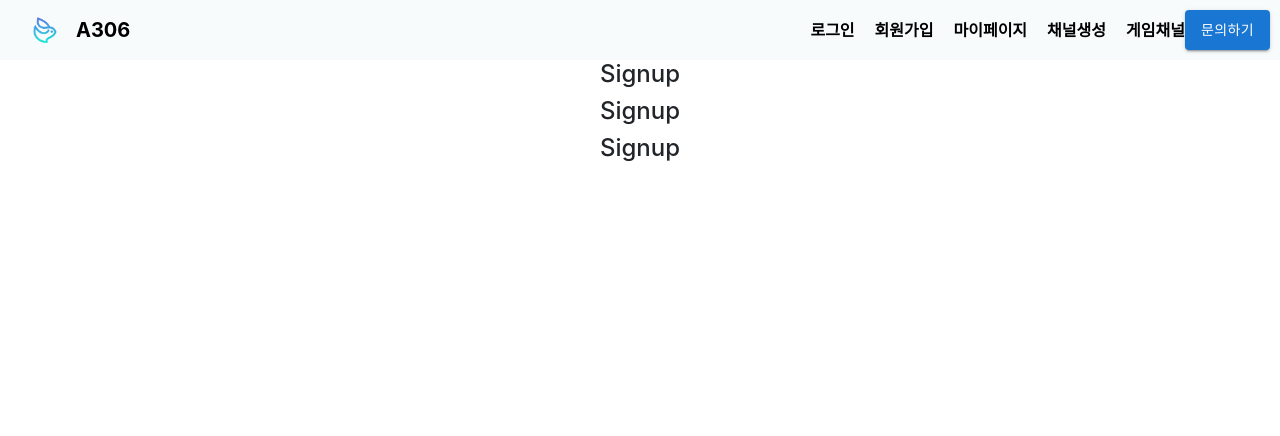
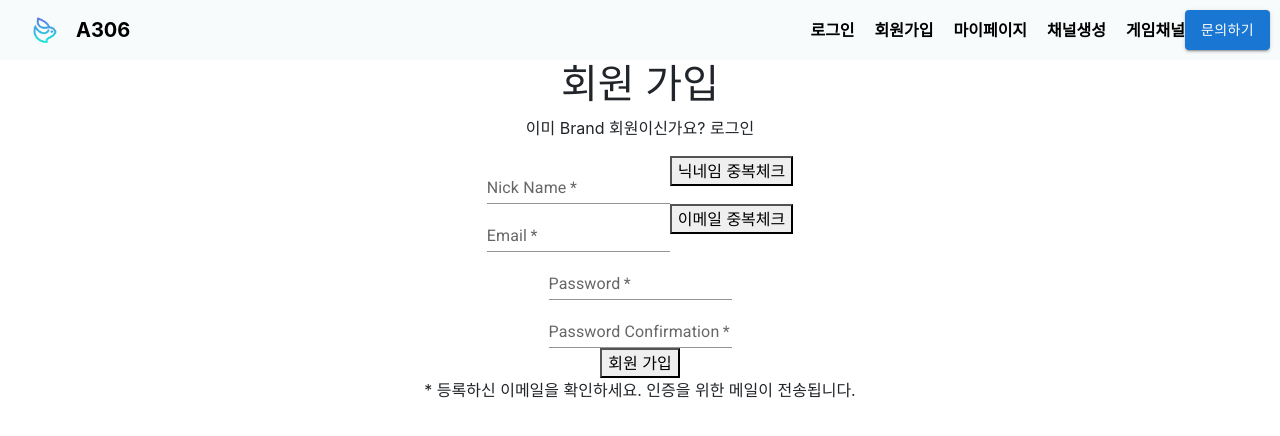
Before and after one commit to wasiwasi/synergy, a React (Create React App) app in the folder frontend/: page /signup in a window 1280 px wide. Shown: the top 436 px of the page. Built offline with nearby package versions, Linux system fonts and the light colour scheme; some icons are missing.

Commit message:
FEAT:signup

```diff
--- a/frontend/package.json
+++ b/frontend/package.json
@@ -5,7 +5,7 @@
   "dependencies": {
     "@emotion/react": "^11.9.3",
     "@emotion/styled": "^11.9.3",
-    "@mui/material": "^5.9.1",
+    "@mui/material": "^5.9.2",
     "@testing-library/jest-dom": "^5.16.4",
     "@testing-library/react": "^13.3.0",
     "@testing-library/user-event": "^13.5.0",
@@ -13,6 +13,7 @@
     "@types/node": "^16.11.45",
     "@types/react": "^18.0.15",
     "@types/react-dom": "^18.0.6",
+    "axios": "^0.27.2",
     "react": "^18.2.0",
     "react-dom": "^18.2.0",
     "react-router-dom": "^6.3.0",
--- a/frontend/src/pages/Signup.tsx
+++ b/frontend/src/pages/Signup.tsx
@@ -1,18 +1,272 @@
-import Header from '../components/common/Header';
-import { Link, Outlet } from 'react-router-dom';
+import Header from "../components/common/Header";
+import { Link, Outlet } from "react-router-dom";
+import { useState, useCallback } from "react";
+import axios from "axios";
+import TextField from "@mui/material/TextField";
+import { areOptionsEqual } from "@mui/base";
 
 const Signup = () => {
-// const HomePage: React.FC = () => {
-  return (
-    <div>
-      {/* <Header></Header> */}
-      <h4>Signup</h4>
-      <h4>Signup</h4>
-      <h4>Signup</h4>
-    </div>
+  //닉네임, 이메일, 비밀번호, 비밀번호 확인
+  const [nickName, setNickName] = useState<string>("");
+  const [email, setEmail] = useState<string>("");
+  const [password, setPassword] = useState<string>("");
+  const [passwordConfirm, setPasswordConfirm] = useState<string>("");
 
+  //에러메시지 저장
+  const [nickNameError, setNickNameError] = useState<string>("");
+  const [emailError, setEmailError] = useState<string>("");
+  const [passwordError, setPasswordError] = useState<string>("");
+  const [passwordConfirmError, setPasswordConfirmError] = useState<string>("");
+
+  // 유효성 검사
+  const [isNickName, setIsNickName] = useState<boolean>(false);
+  const [isEmail, setIsEmail] = useState<boolean>(false);
+  const [isPassword, setIsPassword] = useState<boolean>(false);
+  const [isPasswordConfirm, setIsPasswordConfirm] = useState<boolean>(false);
+  // const router = useRouter();
+
+  // 닉네임, 이메일 중복 체크
+  const [usableNickName, setUsableNickName] = useState<boolean>(false);
+  const [usableEmail, setUsableEmail] = useState<boolean>(false);
+
+  const onSubmit = useCallback(
+    async (e: React.FormEvent<HTMLFormElement>) => {
+      e.preventDefault();
+      try {
+        await axios
+          .post(
+            "https://identitytoolkit.googleapis.com/v1/accounts:signUp?key=[API KEY]",
+            {
+              email: email,
+              password: password,
+            }
+          )
+          .then((res: any) => {
+            console.log("response:", res);
+            if (res.status === 200) {
+              console.log(res.status);
+              // router.push("/sign_up/profile_start");
+            }
+          });
+      } catch (err) {
+        console.error(err);
+      }
+    },
+    [email, password]
   );
 
+  // 닉네임
+  const onChangeNickName = useCallback(
+    (e: React.ChangeEvent<HTMLInputElement>) => {
+      const nickNameRegex = /^[ㄱ-ㅎ|가-힣|a-z]+$/; // 한글, 영어소문자만
+      const nickNameCurrent = e.target.value;
+      setNickName(nickNameCurrent);
+
+      if (
+        nickNameCurrent.length < 6 ||
+        nickNameCurrent.length > 12 ||
+        nickNameRegex.test(nickNameCurrent)
+      ) {
+        setNickNameError("6~12자 영소문자와 한글만 가능합니다.");
+        setIsNickName(false);
+      } else {
+        setNickNameError("올바른 이름 형식입니다 :)");
+        setIsNickName(true);
+      }
+    },
+    []
+  );
+
+  // 이메일
+  const onChangeEmail = useCallback(
+    (e: React.ChangeEvent<HTMLInputElement>) => {
+      const emailRegex =
+        /([\w-.]+)@((\[[0-9]{1,3}\.[0-9]{1,3}\.[0-9]{1,3}\.)|(([\w-]+\.)+))([a-zA-Z]{2,4}|[0-9]{1,3})(\]?)$/;
+      const emailCurrent = e.target.value;
+      setEmail(emailCurrent);
+
+      if (!emailRegex.test(emailCurrent)) {
+        setEmailError("이메일 형식에 맞게 입력해 주세요.");
+        setIsEmail(false);
+      } else {
+        setEmailError("올바른 이메일 형식입니다!");
+        setIsEmail(true);
+      }
+    },
+    []
+  );
+
+  // 비밀번호
+  const onChangePassword = useCallback(
+    (e: React.ChangeEvent<HTMLInputElement>) => {
+      // const passwordRegex =
+      //   /^(?=.*[a-zA-Z])(?=.*[!@#$%^*+=-])(?=.*[0-9]).{8,25}$/;
+      const passwordCurrent = e.target.value;
+      setPassword(passwordCurrent);
+
+      if (passwordCurrent.length < 8) {
+        setPasswordError("비밀번호는 8자리 이상이어야 합니다.");
+        setIsPassword(false);
+      } else {
+        setPasswordError("올바른 비밀번호 형식입니다.");
+        setIsPassword(true);
+      }
+    },
+    []
+  );
+
+  // 비밀번호 확인
+  const onChangePasswordConfirm = useCallback(
+    (e: React.ChangeEvent<HTMLInputElement>) => {
+      const passwordConfirmCurrent = e.target.value;
+      setPasswordConfirm(passwordConfirmCurrent);
+
+      if (password === passwordConfirmCurrent) {
+        setPasswordConfirmError("비밀번호가 같습니다.");
+        setIsPasswordConfirm(true);
+      } else {
+        setPasswordConfirmError("비밀번호를 다시 확인해 주세요.");
+        setIsPasswordConfirm(false);
+      }
+    },
+    [password]
+  );
+
+  // 닉네임 중복확인
+  const nickNameCheck = (e: any) => {
+    e.preventDefault();
+    fetch("보낼주소넣기", {
+      method: "POST",
+      headers: {
+        "Content-Type": "application/json",
+      },
+      body: JSON.stringify({ nickName: nickName }),
+    }).then((response) => {
+      if (response.status === 200) {
+        alert("사용가능한 닉네임입니다.");
+        setUsableNickName(true);
+      } else if (response.status === 409) {
+        alert("이미 존재하는 닉네임입니다.");
+      } else {
+        alert("사용 불가능한 닉네임입니다.");
+      }
+    });
+  };
+
+  // 이메일 중복확인
+  const emailCheck = (e: any) => {
+    e.preventDefault();
+    fetch("보낼주소넣기", {
+      method: "POST",
+      headers: {
+        "Content-Type": "application/json",
+      },
+      body: JSON.stringify({ email: email }),
+    }).then((response) => {
+      if (response.status === 200) {
+        alert("사용가능한 이메일입니다.");
+        setUsableNickName(true);
+      } else if (response.status === 409) {
+        alert("이미 가입된 이메일입니다.");
+      } else {
+        alert("사용 불가능한 이메일입니다.");
+      }
+    });
+  };
+
+  return (
+    <>
+      <h1>회원 가입</h1>
+
+      <p>이미 Brand 회원이신가요? 로그인</p>
+
+      <form onSubmit={onSubmit}>
+        <div>
+          <TextField
+            required
+            id="nickName"
+            label="Nick Name"
+            placeholder="닉네임을 입력해주세요."
+            variant="standard"
+            onChange={onChangeNickName}
+          />
+          <button onClick={nickNameCheck}>닉네임 중복체크</button>
+          {nickName.length > 0 && (
+            <div className={`message ${isNickName ? "success" : "error"}`}>
+              {nickNameError}
+            </div>
+          )}
+        </div>
+
+        <div>
+          <TextField
+            required
+            id="email"
+            label="Email"
+            placeholder="이메일을 입력해주세요."
+            variant="standard"
+            onChange={onChangeEmail}
+          />
+          <button onClick={emailCheck}>이메일 중복체크</button>
+          {email.length > 0 && (
+            <div className={`message ${isEmail ? "success" : "error"}`}>
+              {emailError}
+            </div>
+          )}
+        </div>
+        <div>
+          <TextField
+            required
+            id="password"
+            label="Password"
+            type="password"
+            placeholder="비밀번호를 입력해주세요."
+            variant="standard"
+            onChange={onChangePassword}
+          />
+          {password.length > 0 && (
+            <div className={`message ${isPassword ? "success" : "error"}`}>
+              {passwordError}
+            </div>
+          )}
+        </div>
+
+        <div>
+          <TextField
+            required
+            id="passwordConfirm"
+            label="Password Confirmation"
+            type="password"
+            placeholder="비밀번호를 다시 입력해주세요."
+            variant="standard"
+            onChange={onChangePasswordConfirm}
+          />
+          {passwordConfirm.length > 0 && (
+            <div
+              className={`message ${isPasswordConfirm ? "success" : "error"}`}
+            >
+              {passwordConfirmError}
+            </div>
+          )}
+        </div>
+
+        {/* 이름, 이메일, 패스워드, 패스워드 확인이 다 맞다면 주황버튼으로 */}
+        {/* <div css={footButtonWrapper}>
+        <section>
+          <FootButton
+            type="submit"
+            footButtonType={FootButtonType.ACTIVATION}
+            disabled={!(isName && isEmail && isPassword && isPasswordConfirm)}
+          >
+            다음
+          </FootButton>
+        </section>
+      </div> */}
+        <button type="submit">회원 가입</button>
+        <p>* 등록하신 이메일을 확인하세요. 인증을 위한 메일이 전송됩니다.</p>
+      </form>
+    </>
+  );
 };
 
 export default Signup;
```
Also changed, not shown: 1 other file (tests, documents, lock files or other folders).
